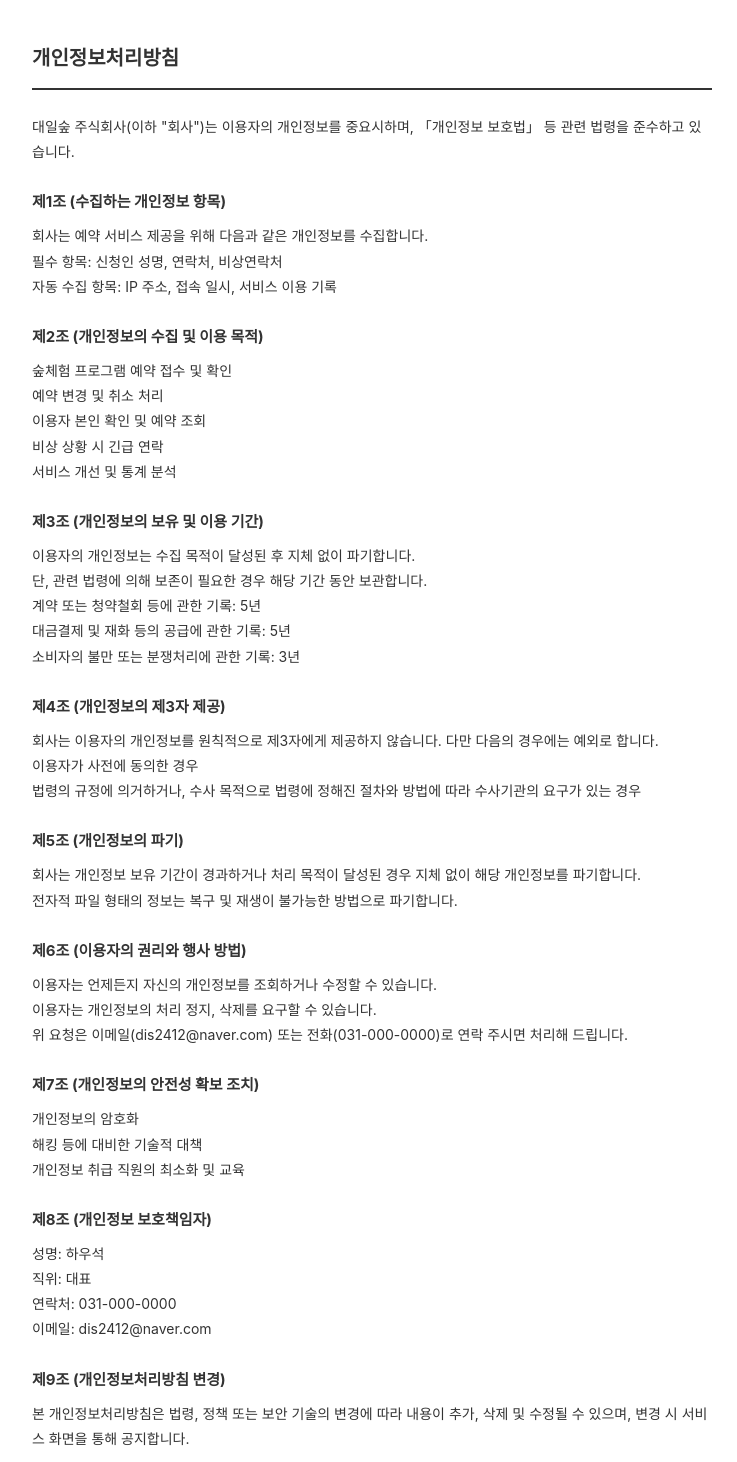
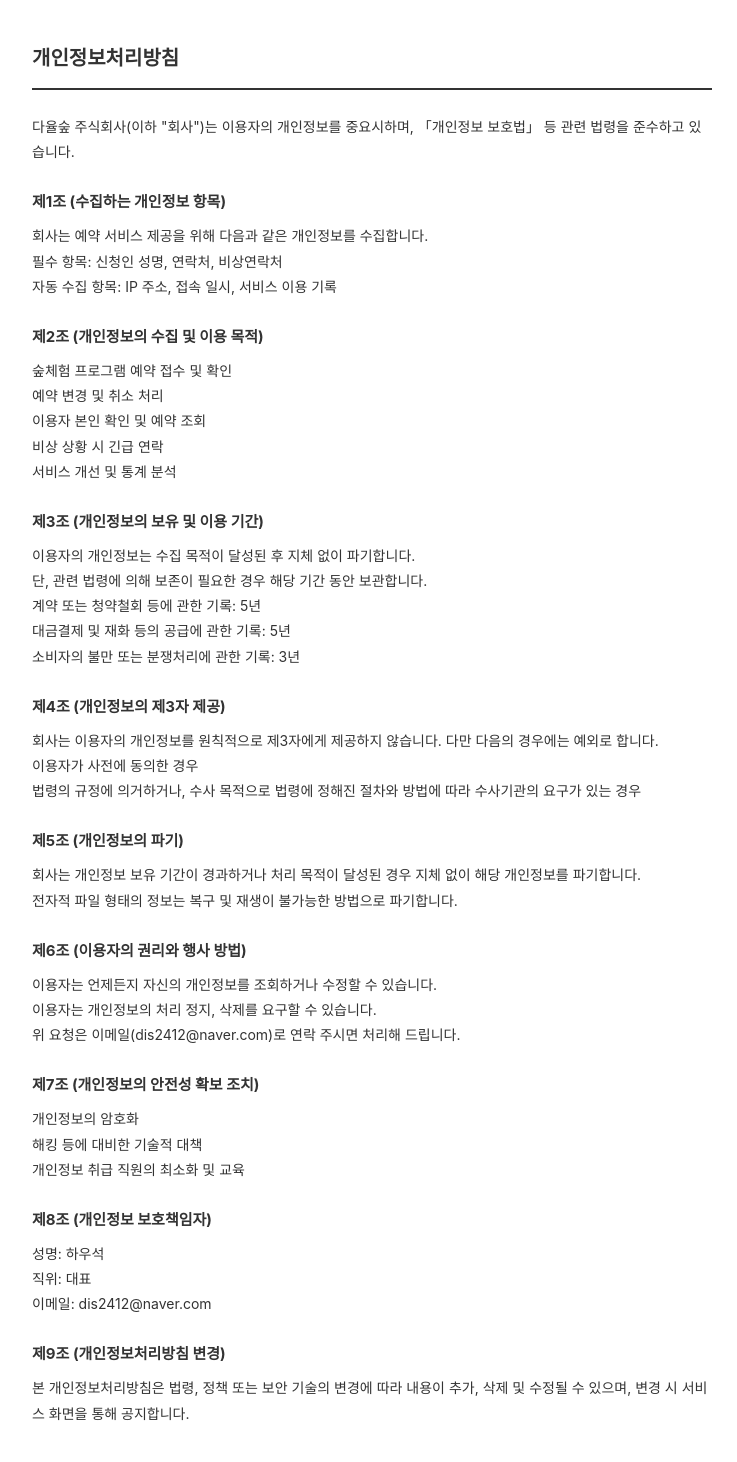
Before and after one commit to sonic817/dsy-FE, a Next.js app: page /terms/privacy in a window 1280 px wide. Shown: the top 1462 px of the page, without its empty margins (268-1005 px from the left). Built offline with nearby package versions, Linux system fonts and the light colour scheme.

Commit message:
fix 오타 변경

```diff
--- a/src/app/terms/privacy/page.tsx
+++ b/src/app/terms/privacy/page.tsx
@@ -7,7 +7,7 @@ export default function PrivacyPolicyPage() {
     <>
       <h1 style={{ fontSize: 20, fontWeight: 700, marginBottom: 24, borderBottom: "2px solid #333", paddingBottom: 12 }}>개인정보처리방침</h1>
 
-      <p style={{ marginBottom: 24 }}>대일숲 주식회사(이하 &quot;회사&quot;)는 이용자의 개인정보를 중요시하며, 「개인정보 보호법」 등 관련 법령을 준수하고 있습니다.</p>
+      <p style={{ marginBottom: 24 }}>다율숲 주식회사(이하 &quot;회사&quot;)는 이용자의 개인정보를 중요시하며, 「개인정보 보호법」 등 관련 법령을 준수하고 있습니다.</p>
 
       <Section title="제1조 (수집하는 개인정보 항목)">
         <p>회사는 예약 서비스 제공을 위해 다음과 같은 개인정보를 수집합니다.</p>
@@ -59,7 +59,7 @@ export default function PrivacyPolicyPage() {
         <ol>
           <li>이용자는 언제든지 자신의 개인정보를 조회하거나 수정할 수 있습니다.</li>
           <li>이용자는 개인정보의 처리 정지, 삭제를 요구할 수 있습니다.</li>
-          <li>위 요청은 이메일(dis2412@naver.com) 또는 전화(031-000-0000)로 연락 주시면 처리해 드립니다.</li>
+          <li>위 요청은 이메일(dis2412@naver.com)로 연락 주시면 처리해 드립니다.</li>
         </ol>
       </Section>
 
@@ -75,7 +75,7 @@ export default function PrivacyPolicyPage() {
         <ul style={{ listStyle: "none", padding: 0 }}>
           <li>성명: 하우석</li>
           <li>직위: 대표</li>
-          <li>연락처: 031-000-0000</li>
+
           <li>이메일: dis2412@naver.com</li>
         </ul>
       </Section>
--- a/src/app/terms/refund/page.tsx
+++ b/src/app/terms/refund/page.tsx
@@ -7,7 +7,7 @@ export default function RefundPolicyPage() {
     <>
       <h1 style={{ fontSize: 20, fontWeight: 700, marginBottom: 24, borderBottom: "2px solid #333", paddingBottom: 12 }}>취소 및 환불 정책</h1>
 
-      <p style={{ marginBottom: 24 }}>대일숲 주식회사(이하 &quot;회사&quot;)는 다율숲 숲체험 예약 서비스의 취소 및 환불에 대해 다음과 같은 정책을 적용합니다.</p>
+      <p style={{ marginBottom: 24 }}>다율숲 주식회사(이하 &quot;회사&quot;)는 다율숲 숲체험 예약 서비스의 취소 및 환불에 대해 다음과 같은 정책을 적용합니다.</p>
 
       <Section title="1. 취소 및 환불 기준">
         <table style={{ width: "100%", borderCollapse: "collapse", fontSize: 14 }}>
@@ -38,7 +38,7 @@ export default function RefundPolicyPage() {
       <Section title="3. 취소 방법">
         <ul>
           <li>예약 사이트의 &quot;예약확인&quot; 메뉴에서 취소</li>
-          <li>전화 취소: 031-000-0000 (평일 오전 9시 ~ 오후 6시)</li>
+
           <li>이메일 취소: dis2412@naver.com</li>
         </ul>
       </Section>
@@ -53,7 +53,7 @@ export default function RefundPolicyPage() {
 
       <Section title="5. 문의">
         <ul style={{ listStyle: "none", padding: 0 }}>
-          <li>전화: 031-000-0000 (평일 오전 9시 ~ 오후 6시)</li>
+
           <li>이메일: dis2412@naver.com</li>
         </ul>
       </Section>
--- a/src/app/terms/service/page.tsx
+++ b/src/app/terms/service/page.tsx
@@ -8,7 +8,7 @@ export default function TermsOfServicePage() {
       <h1 style={{ fontSize: 20, fontWeight: 700, marginBottom: 24, borderBottom: "2px solid #333", paddingBottom: 12 }}>이용약관</h1>
 
       <Section title="제1조 (목적)">
-        본 약관은 대일숲 주식회사(이하 &quot;회사&quot;)가 운영하는 다율숲 숲체험 예약 서비스(이하 &quot;서비스&quot;)의 이용 조건 및 절차, 회사와 이용자의 권리·의무 및 책임사항을 규정함을 목적으로 합니다.
+        본 약관은 다율숲 주식회사(이하 &quot;회사&quot;)가 운영하는 다율숲 숲체험 예약 서비스(이하 &quot;서비스&quot;)의 이용 조건 및 절차, 회사와 이용자의 권리·의무 및 책임사항을 규정함을 목적으로 합니다.
       </Section>
 
       <Section title="제2조 (정의)">
```
Also changed, not shown: src/components/layout/Footer.tsx (+5 -5 lines), public/terms/privacy-policy.txt, public/terms/refund-policy.txt, public/terms/terms-of-service.txt.
